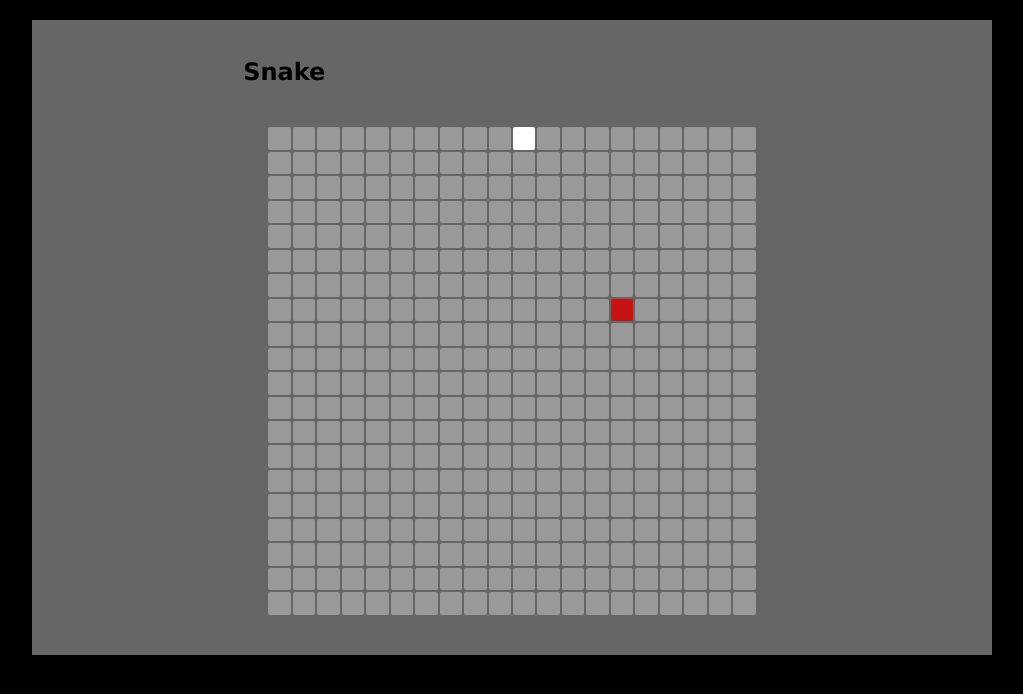
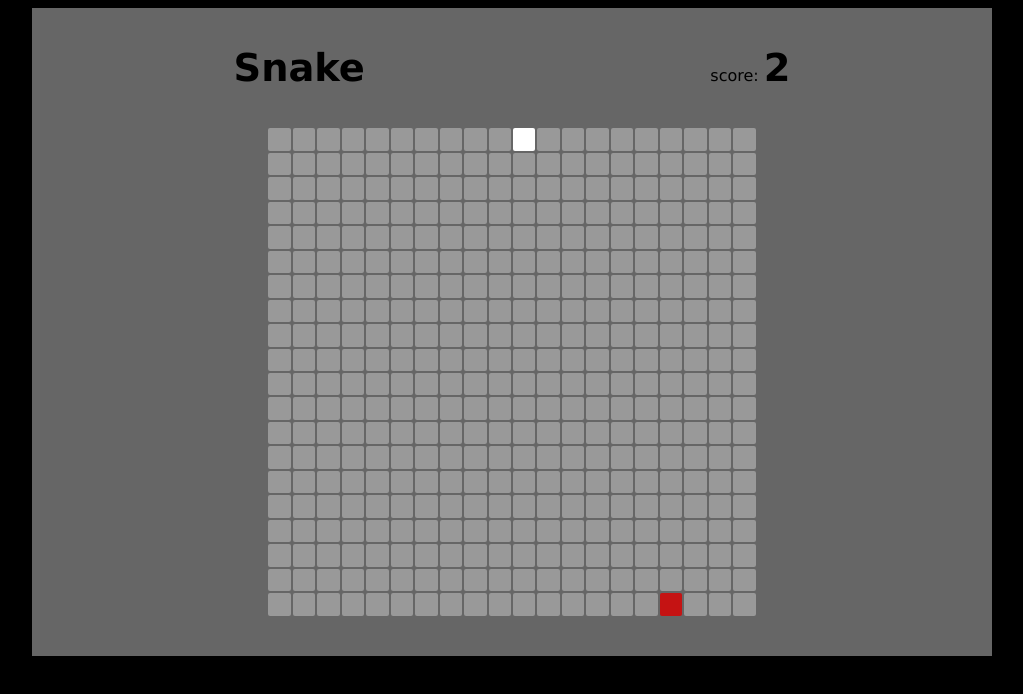
Before and after one commit to pawelziezio/s-snake-game-js, a plain HTML site: page index.html in a window 1280 px wide. Shown: the whole page, without its empty margins (128-1151 px from the left). Drawn offline with Linux system fonts and the light colour scheme.

Commit message:
score info

```diff
--- a/index.html
+++ b/index.html
@@ -10,7 +10,13 @@
 </head>
 <body>
     <section>
-        <h1>Snake</h1>
+        <header>
+            <h1>Snake</h1>
+            <p class='game__score'>
+                <span class='game__score-text'>score:</span>
+                <span class='game__score-value'>2</span>
+            </p>
+        </header>
         <table class="game-board"></table>
     </section>
 </body>
--- a/sript.js
+++ b/sript.js
@@ -1,6 +1,8 @@
 document.addEventListener('DOMContentLoaded', function() {
 
     const gameBoard = document.querySelector('.game-board');
+    const gameScore = document.querySelector('.game__score-value');
+
 
     const cellsX = 20;
     const cellsY = 20;
@@ -11,6 +13,7 @@ document.addEventListener('DOMContentLoaded', function() {
     //initial heading 1 - N, 2 - E, 3 - S, 4 - w
     let direction = 1;
     let gameSpeed = 400;
+    let clickable = true;
 
     for( let i = 0; i < cellsY ; i++ ){
         const tr = document.createElement("tr");
@@ -28,23 +31,29 @@ document.addEventListener('DOMContentLoaded', function() {
     document.addEventListener('keydown', getDirection)
 
     function getDirection(e){
+        if(clickable){
             switch(e.keyCode) {
                 case 37:
                     if(direction !== 2) direction = 4;
+                    clickable = false;
                     break;
                 case 38:
                     if(direction !== 3) direction = 1;
+                    clickable = false;
                     break;
                 case 39:
                     if(direction !== 4) direction = 2;
+                    clickable = false;
                     break;
                 case 40:
                     if(direction !== 1) direction = 3;
+                    clickable = false;
                     break;
             }
         }
+    }
 
-    function applePositionXY(){
+    function randomPositionXY(){
         return [
             Math.floor(Math.random()*cellsX),
             Math.floor(Math.random()*cellsY)
@@ -52,7 +61,7 @@ document.addEventListener('DOMContentLoaded', function() {
     }
 
     function addApple(){
-        applePosition = applePositionXY();
+        applePosition = randomPositionXY();
         if(collisionTest(applePosition[0], applePosition[1], snake)){
             applePosition = null;
             addApple();
@@ -70,6 +79,10 @@ document.addEventListener('DOMContentLoaded', function() {
             }
         }
         return false;
+    }
+
+    function showScore(){
+        gameScore.innerText = snake.length;
     }
 
     function startGame () {
@@ -113,6 +126,7 @@ document.addEventListener('DOMContentLoaded', function() {
             })
             applePosition = null;
             addApple();
+            showScore();
             if(snake.length % 5 === 0) gameSpeed /= 1.25;
         }else{
             let lastCell = snake.pop();
@@ -124,7 +138,7 @@ document.addEventListener('DOMContentLoaded', function() {
                 snakeCell.classList.add('snake')
             })
         }
-
+        clickable = true;
         setTimeout(startGame, gameSpeed);
     };
 
--- a/style.css
+++ b/style.css
@@ -9,8 +9,20 @@ section{
     background: #666;
 }
 
+header{
+    display: flex;
+    justify-content: space-around;
+    align-items: center;
+    padding: .5% 3%;
+}
+
 h1{
-    padding: 4% 22% 2%;
+    font-size: 2.4rem;
+}
+
+.game__score-value{
+    font-size: 2.4rem;
+    font-weight: bold;
 }
 
 .game-board{
```
Lines whose indentation alone changed are shown as unchanged.
